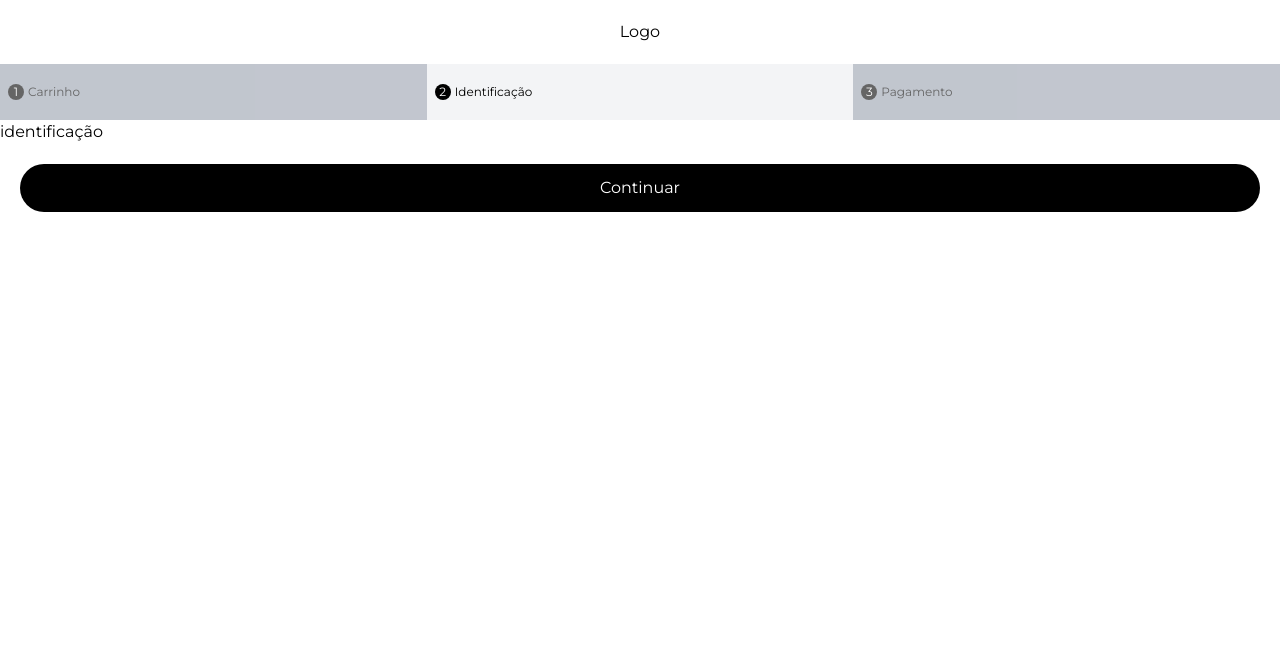
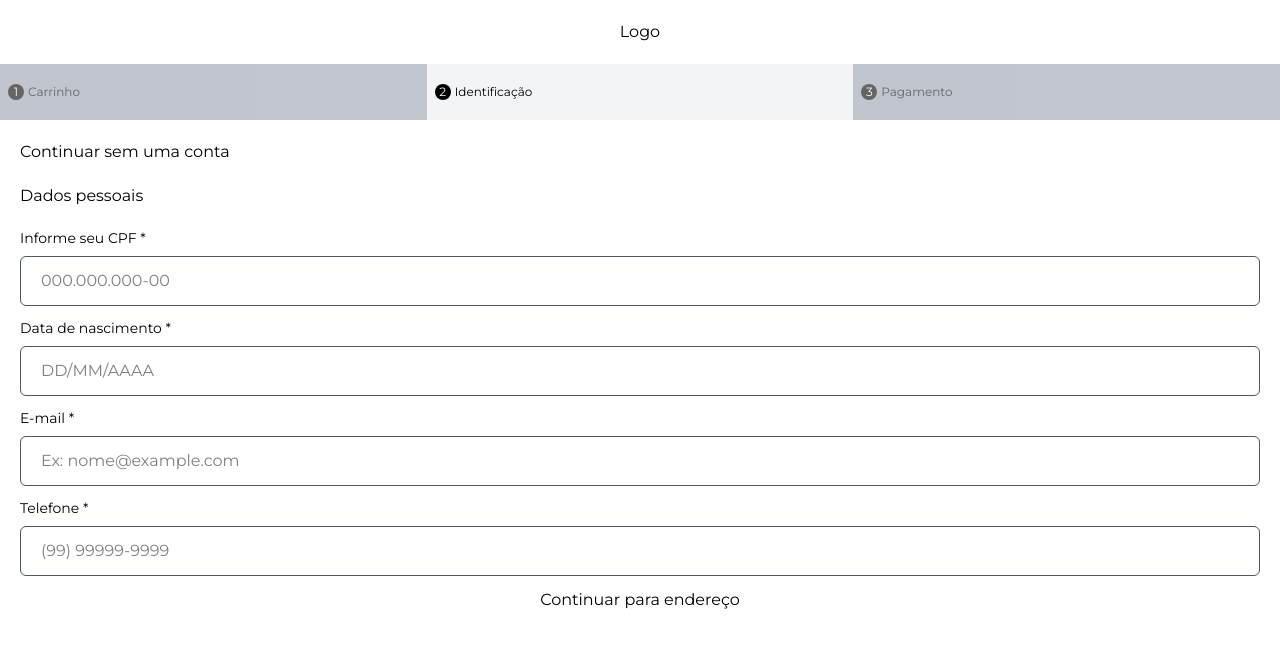
Before and after one commit to KevinADemetro/cerberus, a Next.js app: page /checkout in a window 1280 px wide. Shown: the top 648 px of the page. Built offline with nearby package versions, Linux system fonts and the light colour scheme.

Commit message:
começa criação do formulario

```diff
--- a/src/app/(pedido)/checkout/page.tsx
+++ b/src/app/(pedido)/checkout/page.tsx
@@ -1,10 +1,42 @@
 import StepForward from "@/src/components/StepForward";
+import InputField from "../../../components/InputField";
 
 function Page() {
   return (
     <div>
-      identificação
-      <StepForward href="/checkout/pagamento" />
+      <div className="p-5">
+        <h2 className="mb-5">Continuar sem uma conta</h2>
+        <h2 className="mb-5">Dados pessoais</h2>
+        <form className="flex flex-col gap-3">
+          <InputField
+            placeholder="000.000.000-00"
+            label="Informe seu CPF"
+            required={true}
+            field="cpf"
+          />
+          <InputField
+            placeholder="DD/MM/AAAA"
+            label="Data de nascimento"
+            required={true}
+            field="dtNascimento"
+          />
+          <InputField
+            placeholder="Ex: nome@example.com"
+            label="E-mail"
+            required={true}
+            field="email"
+          />
+
+          <InputField
+            placeholder="(99) 99999-9999"
+            label="Telefone"
+            required={true}
+            field="telefone"
+          />
+          <button>Continuar para endereço</button>
+        </form>
+      </div>
+      {/* <StepForward href="/checkout/pagamento" /> */}
     </div>
   );
 }
--- /dev/null
+++ b/src/components/InputField.tsx
@@ -0,0 +1,29 @@
+function InputField({
+  label,
+  field,
+  placeholder,
+  required,
+}: {
+  label: string;
+  field: string;
+  placeholder: string;
+  required: boolean;
+}) {
+  return (
+    <div className="flex flex-col">
+      <label htmlFor={field} className="text-sm mb-2">{`${label} ${
+        required ? "*" : ""
+      }`}</label>
+      <input
+        type="text"
+        id={field}
+        name={field}
+        placeholder={placeholder}
+        className="py-3 px-5 border border-gray-600 rounded-md focus-within:outline-2 focus-within:outline-gray-300"
+        required={required}
+      />
+    </div>
+  );
+}
+
+export default InputField;
```
